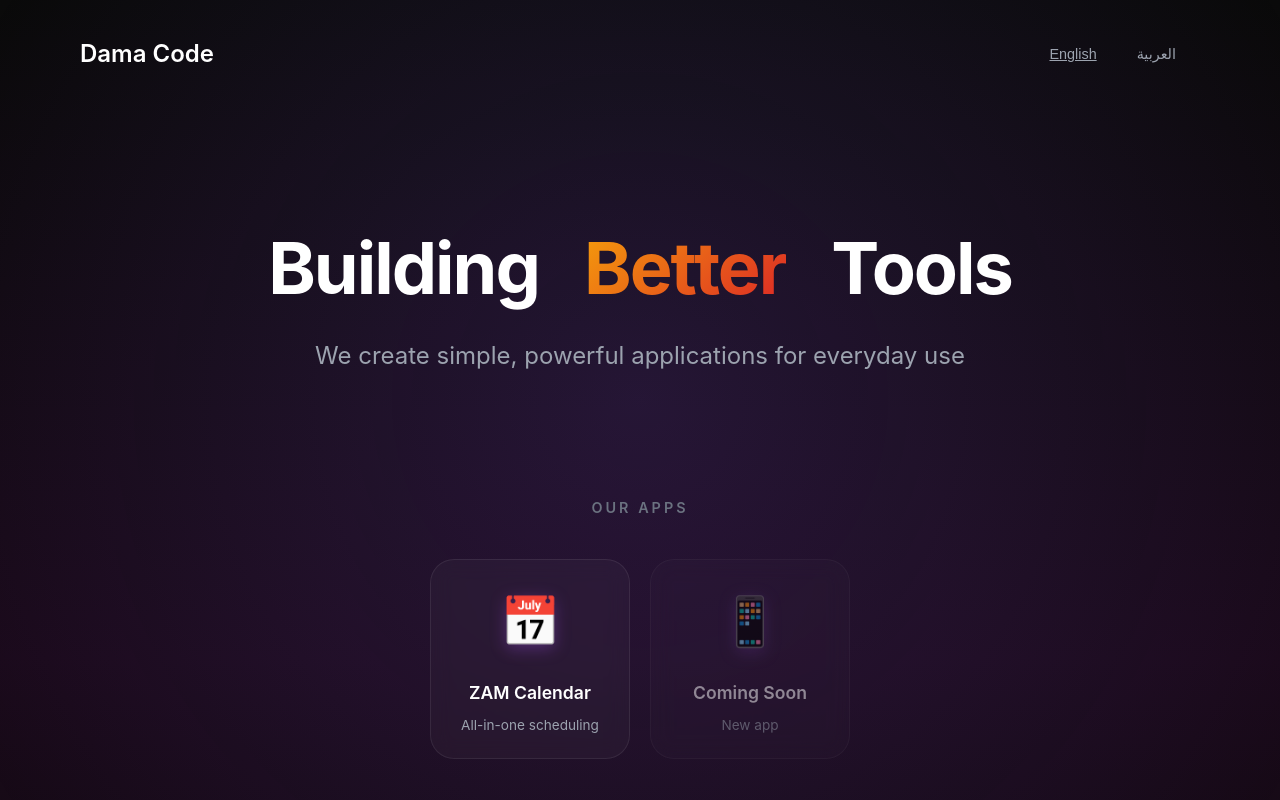
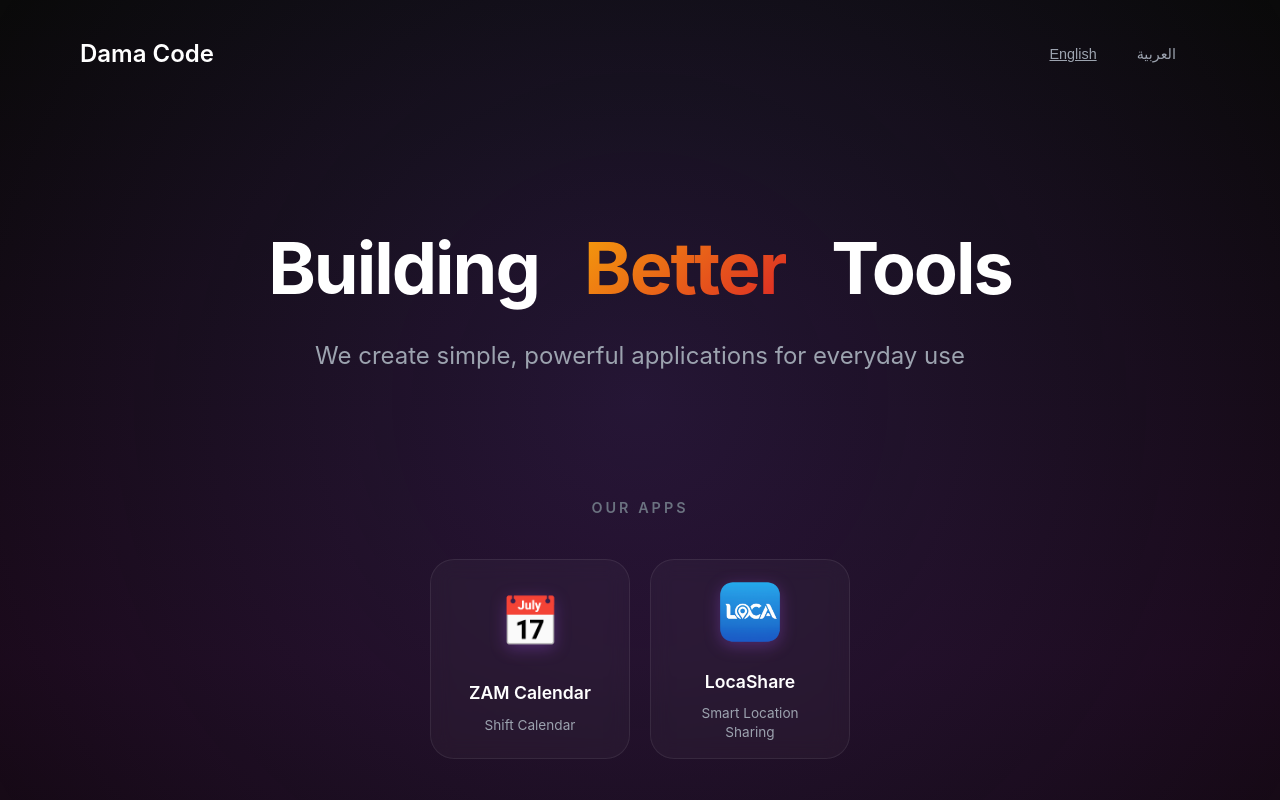
Before and after one commit to work8k/damacode, a plain HTML site: page index.html in a window 1280 px wide. Shown: the top 800 px of the page. Drawn offline with Linux system fonts and the light colour scheme.

Commit message:
Update index.html

```diff
--- a/index.html
+++ b/index.html
@@ -202,6 +202,15 @@
             filter: drop-shadow(0 4px 8px rgba(168, 85, 247, 0.3));
         }
 
+        /* Support image icons inside app cards */
+        .app-icon img {
+            width: 72px;
+            height: 72px;
+            display: block;
+            object-fit: cover;
+            border-radius: 16px;
+        }
+
         .app-card h3 {
             font-size: 1.1em;
             color: #ffffff;
@@ -334,11 +343,13 @@
                 <p data-translate="app1Desc">All-in-one scheduling</p>
             </a>
 
-            <!-- App 2: Placeholder -->
-            <a href="#" class="app-card placeholder">
-                <div class="app-icon">📱</div>
-                <h3 data-translate="app2Name">Coming Soon</h3>
-                <p data-translate="app2Desc">New app</p>
+            <!-- App 2: LocaShare -->
+            <a href="https://locashare.app" class="app-card" rel="noopener noreferrer">
+                <div class="app-icon">
+                    <img src="assets/locashareicon.png" alt="LocaShare icon" />
+                </div>
+                <h3 data-translate="app2Name">LocaShare</h3>
+                <p data-translate="app2Desc">Smart Location Sharing</p>
             </a>
         </div>
     </div>
@@ -375,9 +386,9 @@
                 tagline: "We create simple, powerful applications for everyday use",
                 sectionTitle: "Our Apps",
                 app1Name: "ZAM Calendar",
-                app1Desc: "All-in-one scheduling",
-                app2Name: "Coming Soon",
-                app2Desc: "New app",
+                app1Desc: "Shift Calendar",
+                app2Name: "LocaShare",
+                app2Desc: "Smart Location Sharing",
                 footerLine1: "Dama Code For Information Technology",
                 footerLine2: "Jubail, Eastern Province, 35513, Saudi Arabia",
                 footerLine3: "Saudi Business Center Authentication Number# 0000155228",
@@ -393,8 +404,8 @@
                 sectionTitle: "تطبيقاتنا",
                 app1Name: "تقويم زام",
                 app1Desc: "لتنظيم جدول الشفت",
-                app2Name: "قريباً",
-                app2Desc: "تطبيق جديد",
+                app2Name: "LocaShare",
+                app2Desc: "مشاركة العنوان بلمسة واحدة",
                 footerLine1: "شركة داما كود لتقنية المعلومات",
                 footerLine2: "الجبيل - المنطقة الشرقية - المملكة العربية السعودية",
                 footerLine3: "رقم توثيق المركز السعودي للأعمال # 0000155228",
```
